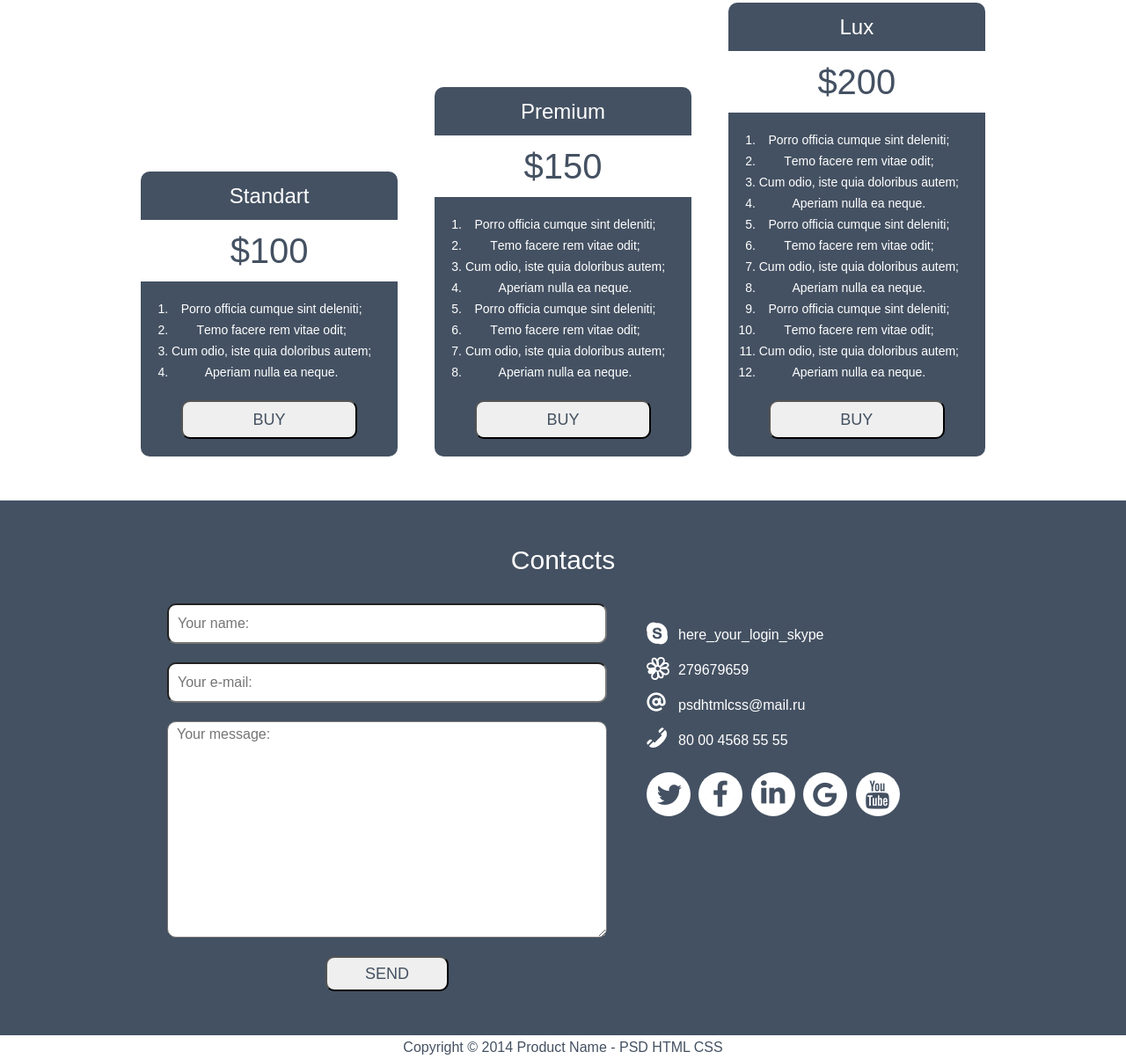
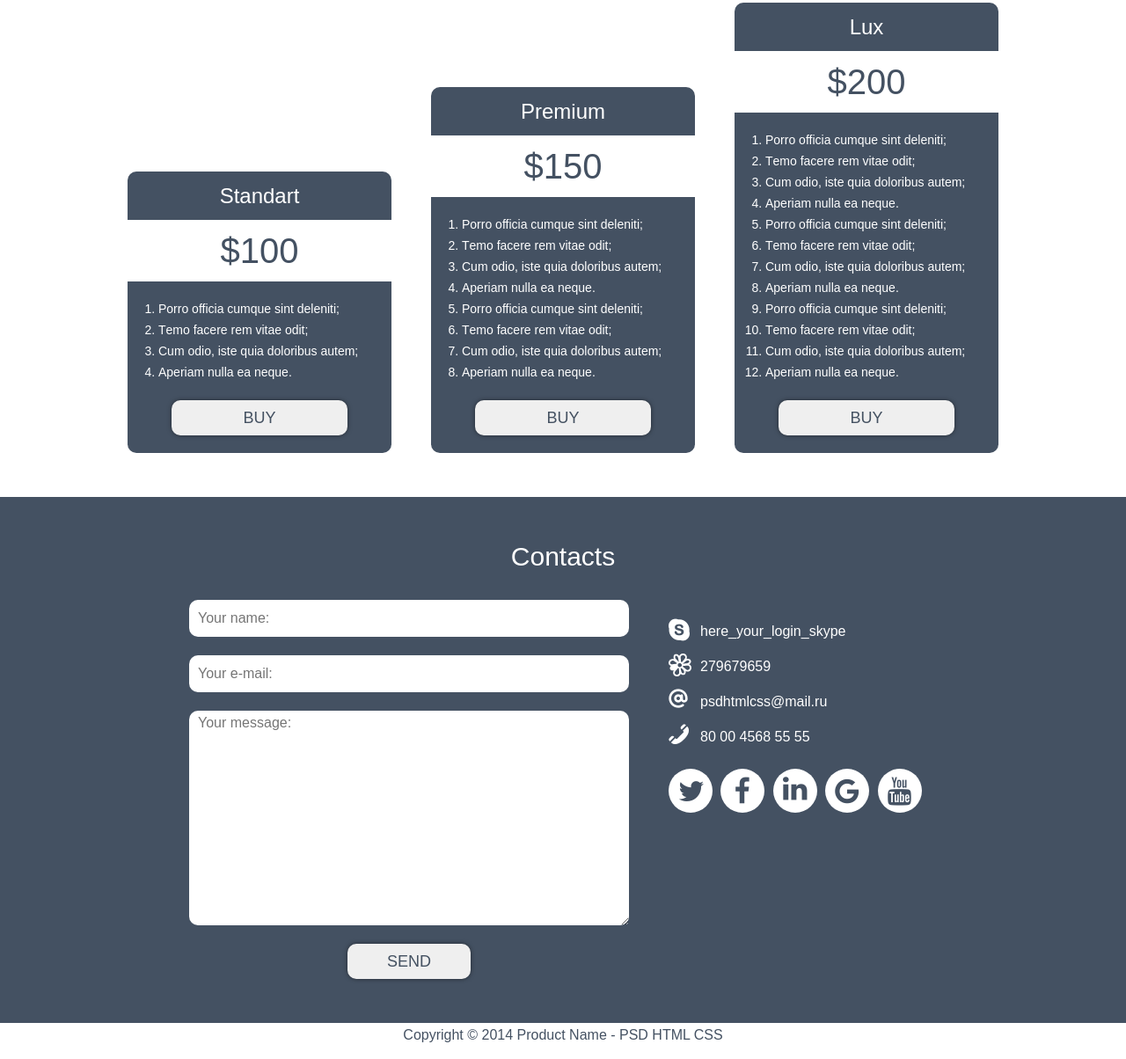
Before and after one commit to dariamorozova-dev/GB-homeworks, a plain HTML site: page index.html in a window 1280 px wide. Shown: the part 2289-3493 px from the top of the page at 88% size. Drawn offline with Linux system fonts and the light colour scheme.

Commit message:
changed style.css
changed section-buy-it; added effects of :hover and :active to buttons

```diff
--- a/css/style.css
+++ b/css/style.css
@@ -349,7 +349,7 @@ body {
 
 .section-buy-offer-wrp {
     margin: 29px auto 0;
-    max-width: 960px;
+    max-width: 990px;
     display: flex;
     justify-content: space-between;
     align-items: flex-end;
@@ -357,9 +357,8 @@ body {
 
 .section-buy-offer {
     background-color: #445162;
-    max-width: 300px;
+    width: 300px;
     border-radius: 10px;
-    line-height: normal;
     color: white;
     text-align: center;
     background-color: #445162;
@@ -389,6 +388,7 @@ body {
 .section-buy-offer-list {
     margin: 19px 30px 20px 20px;
     padding-left: 15px;
+    text-align: initial;
 }
 
 .section-buy-offer-list-item {
@@ -403,13 +403,24 @@ body {
     font-size: 18px;
     font-weight: 400;
     text-transform: uppercase;
-    display: inline-block;
     width: 200px;
     line-height: 40px;
     border-radius: 10px;
     margin-bottom: 20px;
     padding: 0px;
     outline: none;
+    border: none;
+    box-shadow: 0 0 5px rgba(0,0,0,0.5);
+}
+
+.section-buy-offer-button:hover {
+    background-image: radial-gradient(ellipse farthest-corner at 50% 50%, #fff,#777);
+    box-shadow: 0 0 10px rgba(0,0,0,0.5);
+}
+
+.section-buy-offer-button:active {
+    background-image: radial-gradient(ellipse farthest-corner at 50% 50%, #fff,#555);
+    box-shadow: 0 0 10px rgba(255,255,255,0.5);
 }
 
 .footer {
@@ -439,7 +450,7 @@ body {
 }
 
 .footer-content {
-    max-width: 900px;
+    max-width: 850px;
     margin: 0 auto;
 }
 
@@ -490,6 +501,7 @@ body {
 .footer-textarea {
     display: block;
     outline: none;
+    border: none;
 }
 
 .footer-button {
@@ -504,6 +516,18 @@ body {
     font-size: 18px;
     font-weight: 400;
     outline: none;
+    border: none;
+    box-shadow: 0 0 5px rgba(0,0,0,0.5);
+}
+
+.footer-button:hover {
+    background-image: radial-gradient(ellipse farthest-corner at 50% 50%, #fff,#777);
+    box-shadow: 0 0 10px rgba(0,0,0,0.5);
+}
+
+.footer-button:active {
+    background-image: radial-gradient(ellipse farthest-corner at 50% 50%, #fff,#555);
+    box-shadow: 0 0 10px rgba(255,255,255,0.5);
 }
 
 .footer-social {
```
Also changed, not shown: index.html (+1 -1 lines).
